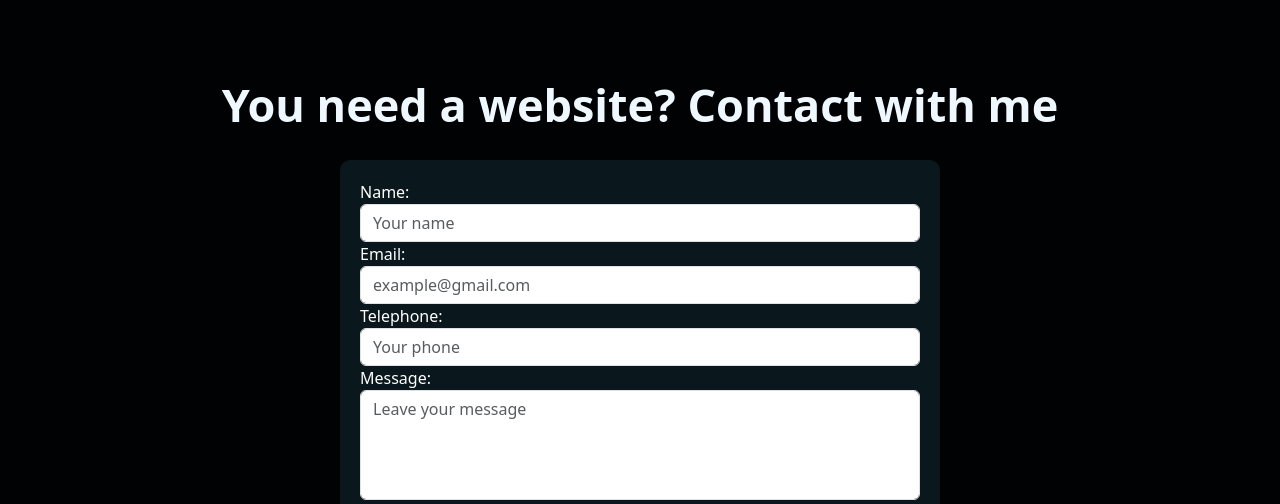
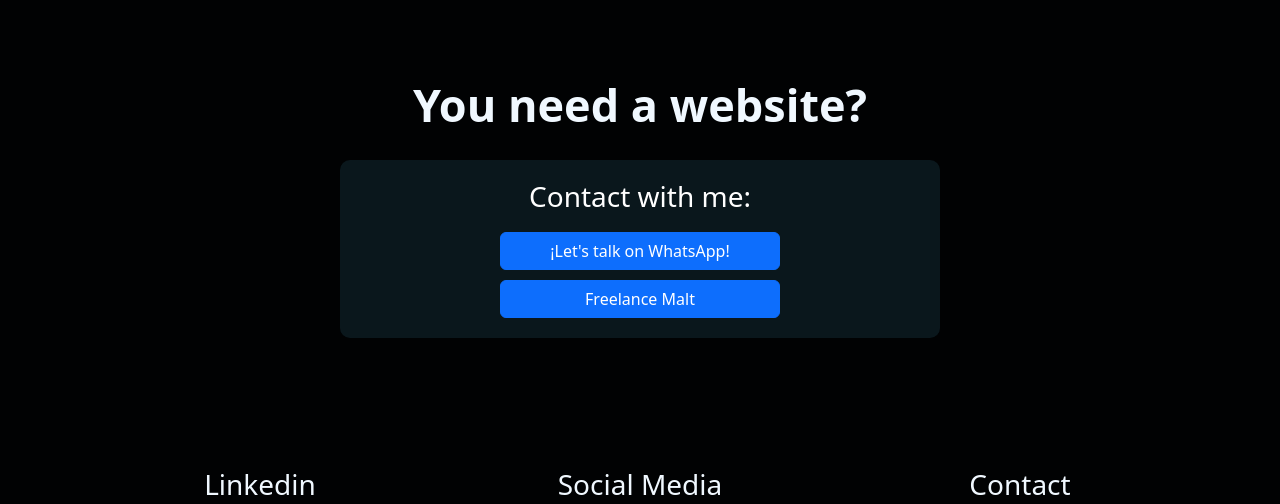
Before and after one commit to Sandovaldev1/website, a plain HTML site: page index.html in a window 1280 px wide. Shown: the part 3292-3796 px from the top of the page. Drawn offline with nearby package versions, Linux system fonts and the light colour scheme; a script that the page names is missing.

Commit message:
making changes

```diff
--- a/index.html
+++ b/index.html
@@ -237,7 +237,8 @@
                     -->
 
             </div>
-                <a href="certificates.html" class="btn-show text-center" >Show all <i class="fa-solid fa-arrow-right fa-beat-fade"></i></a>
+            <a href="certificates.html" class="btn-show text-center">Show all <i
+                    class="fa-solid fa-arrow-right fa-beat-fade"></i></a>
         </section>
 
 
@@ -307,33 +308,12 @@
         </section>
 
         <section id="contact" class="container-fluid sectionFive">
-            <h2 class="text-center">You need a website? Contact with me</h2>
-            <div class="container container-form">
-                <form id="formulario">
-                    <div class="form-group">
-                        <label for="nombre">Name:</label>
-                        <input type="text" id="nombre" name="nombre" required class="form-control"
-                            placeholder="Your name">
-                    </div>
-                    <div class="form-group">
-                        <label for="email">Email:</label>
-                        <input type="email" id="email" name="email" required class="form-control"
-                            placeholder="example@gmail.com">
-                    </div>
-                    <div class="form-group">
-                        <label for="telefono">Telephone:</label>
-                        <input type="tel" id="telefono" name="telefono" required class="form-control"
-                            placeholder="Your phone">
-                    </div>
-                    <div class="form-group">
-                        <label for="mensaje">Message:</label>
-                        <textarea id="mensaje" name="mensaje" rows="4" required class="form-control no-resize"
-                            placeholder="Leave your message"></textarea>
-                    </div>
-                    <div class="text-center">
-                        <input type="submit" value="Send" class="btn btn-primary">
-                    </div>
-                </form>
+            <h2 class="text-center">You need a website?</h2>
+            <div class="container container-form text-center">
+                <h3 class="text-center">Contact with me:</h3>
+                <a href="https://wa.me/50664521303" class="btn btn-primary" target="_blank">¡Let's talk on WhatsApp!</a>
+                <a href="https://l.facebook.com/l.php?u=https%3A%2F%2Fwww.malt.es%2Fprofile%2Fvictorsandoval1%3Ffbclid%3DIwAR3wPmlhS0Wx91CBrhTV8LRKpz4Z_6Kuux9U5vrePqg15R17bipEhc45euA&h=AT2a3HgH7tpRHEMN1R_gvNda2f5Ky0DE3tnQJsnNv4wzVR7F5NwSYxITzQl69holfQ4mj3aNT5fIjyVYQKpAJOhQXLviaLWEIzeraYi0pD3coOuQ11wTduE-MP99yemsoo3Vuw"
+                    class="btn btn-primary" target="_blank">Freelance Malt</a>
             </div>
         </section>
 
@@ -346,7 +326,8 @@
                     <div class="col-lg-4">
                         <div class="container">
                             <h3>Linkedin</h3>
-                        <a href="https://www.linkedin.com/in/v%C3%ADctor-salinas-sandoval-979b9717a/" target="_blank">
+                            <a href="https://www.linkedin.com/in/v%C3%ADctor-salinas-sandoval-979b9717a/"
+                                target="_blank">
                                 <i class="fa-brands fa-linkedin"></i> Linkedin</a>
                         </div>
                     </div>
```
Lines whose indentation alone changed are shown as unchanged.
